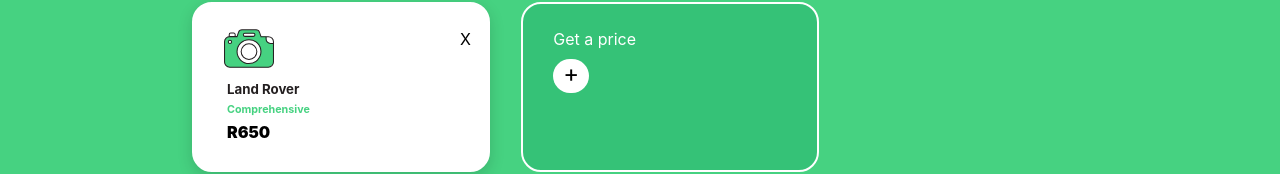
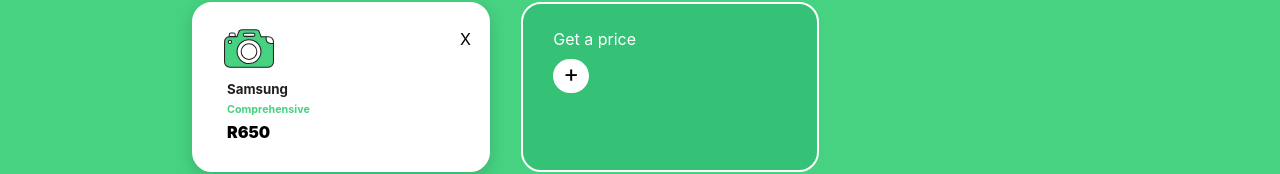
Before and after one commit to Plazmodium/NakedAssesment, a React (Create React App) app: page /basket in a window 1280 px wide. Shown: the part 442-616 px from the top of the page. Built offline with nearby package versions, Linux system fonts and the light colour scheme.

Commit message:
feature(basket): calendar complete

```diff
--- a/src/shared/components/item/item.component.js
+++ b/src/shared/components/item/item.component.js
@@ -17,7 +17,7 @@
 				<div class="products">
 					<div class="delete">X</div>
 					<img src={ItemIcon} alt="" width="50px" class="product-icon" />
-					<h5 class="item-name">Land Rover</h5>
+					<h5 class="item-name">Samsung</h5>
 					<h6 class="item-description">Comprehensive</h6>
 					<h7 class="price-description">R650</h7>
 				</div>
```
